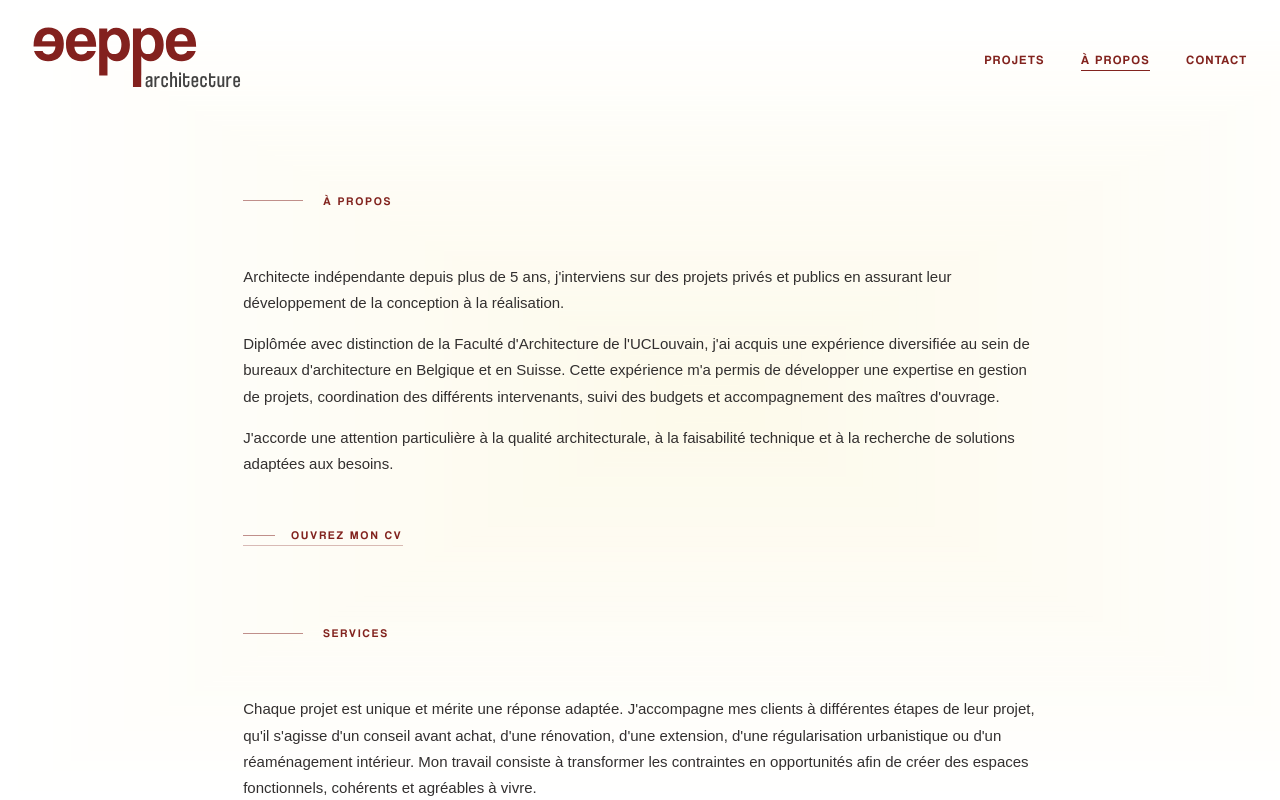
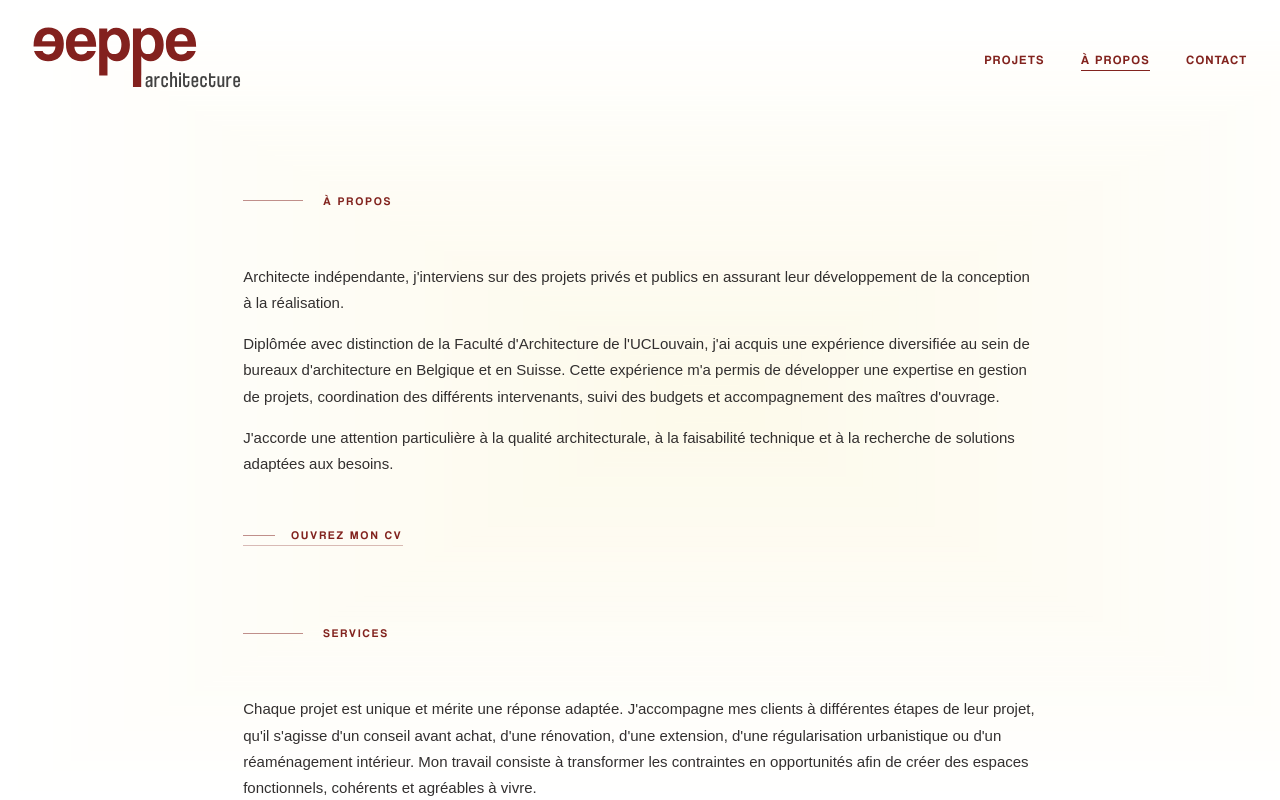
Before and after one commit to gregvettorel/elodie-eppe-site, a React (Vite) app in the folder my-react-app/: page /a-propos in a window 1280 px wide. Shown: the top 800 px of the page. Built offline with nearby package versions, Linux system fonts and the light colour scheme.

Commit message:
removed 5 ans

```diff
--- a/my-react-app/src/App.jsx
+++ b/my-react-app/src/App.jsx
@@ -41,7 +41,7 @@
           <>
           <Seo
             title="À propos — Eppe Elodie Architecture"
-            description="Elodie Eppe, architecte indépendante à Bruxelles depuis plus de 5 ans. Diplômée de l'UCLouvain, elle accompagne rénovations, extensions, régularisations et mobilier sur mesure, de la conception à la réalisation."
+            description="Elodie Eppe, architecte indépendante, diplômée de l'UCLouvain, elle accompagne rénovations, extensions, régularisations et mobilier sur mesure, de la conception à la réalisation."
             path="/a-propos"
           />
           <APropos />
--- a/my-react-app/src/pages/APropos.jsx
+++ b/my-react-app/src/pages/APropos.jsx
@@ -10,7 +10,7 @@
       </div>
 
       <div className="apropos-content">
-        <p>Architecte indépendante depuis plus de 5 ans, j'interviens sur des projets privés et publics en assurant leur développement de la conception à la réalisation.</p>
+        <p>Architecte indépendante, j'interviens sur des projets privés et publics en assurant leur développement de la conception à la réalisation.</p>
         <p>Diplômée avec distinction de la Faculté d'Architecture de l'UCLouvain, j'ai acquis une expérience diversifiée au sein de bureaux d'architecture en Belgique et en Suisse. Cette expérience m'a permis de développer une expertise en gestion de projets, coordination des différents intervenants, suivi des budgets et accompagnement des maîtres d'ouvrage.</p>
         <p>J'accorde une attention particulière à la qualité architecturale, à la faisabilité technique et à la recherche de solutions adaptées aux besoins.</p>
       </div>
```
